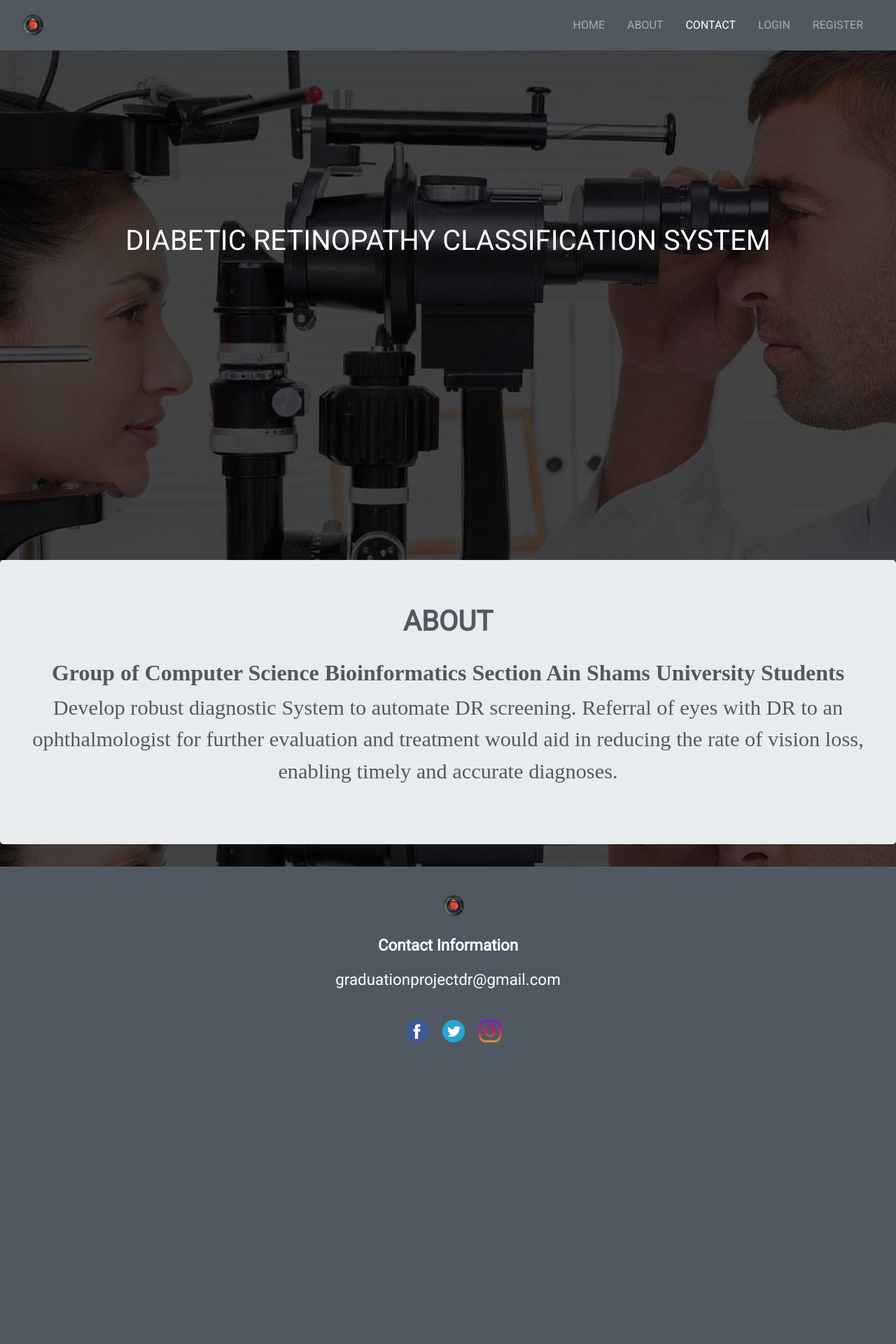
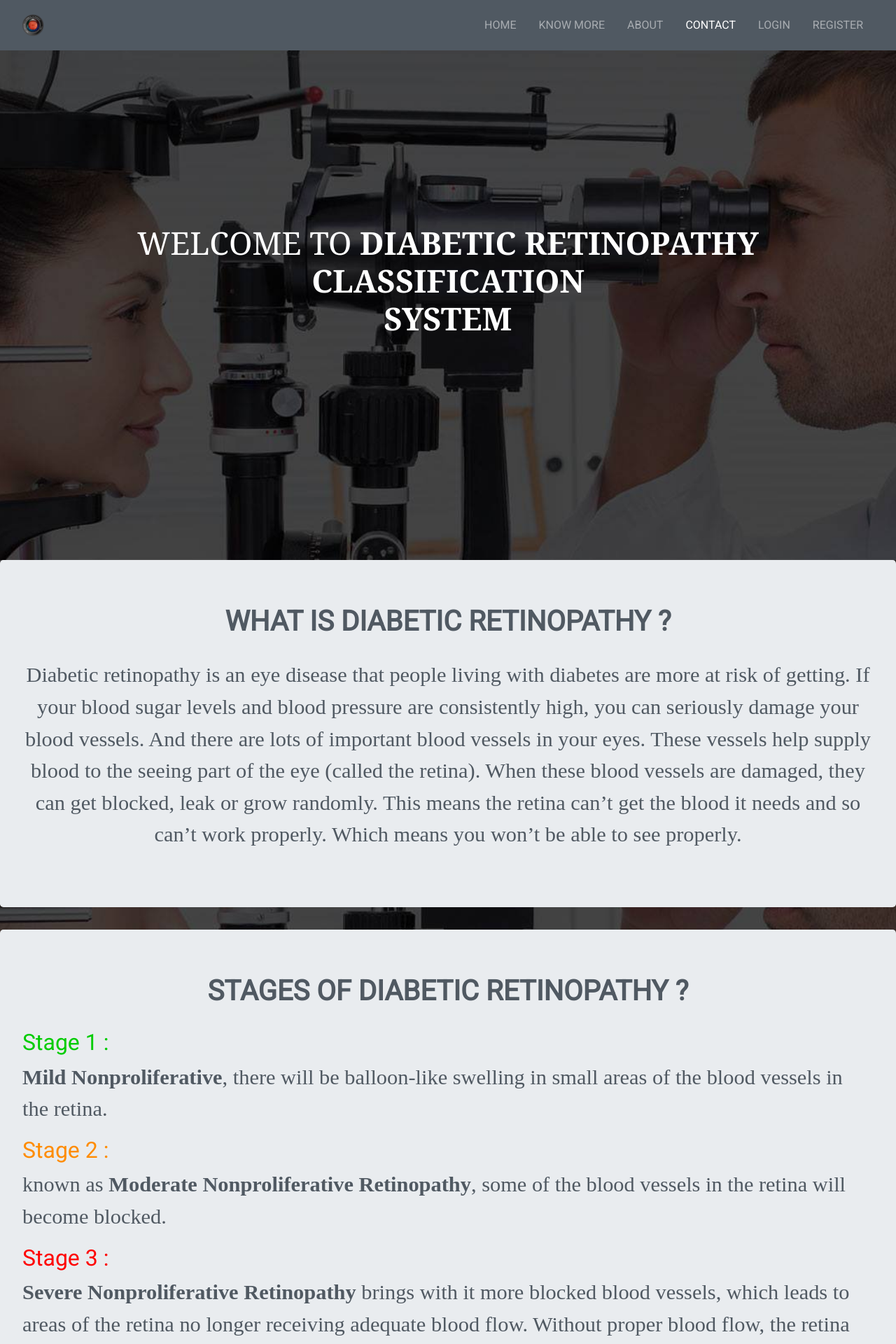
Before and after one commit to SherifEl-Aassar/DiabeticRetinopathyDetectionGP, a Django app: page / in a window 1280 px wide. Shown: the top 1920 px of the page at 70% size. Before the commit the page ends 1489 px from the top, so only its background shows below. Run offline with Django 3.2, Linux system fonts and the light colour scheme; some libraries are stand-ins or nearby versions.

Commit message:
Final Project Inshaa'allah

```diff
--- a/myapp/templates/myapp/Base.html
+++ b/myapp/templates/myapp/Base.html
@@ -47,9 +47,13 @@
                                 <a class="nav-link" href="{% url 'myapp:UserHome' user %}">HOME</a>
                             </li>
                             {% endif %}
+                             <li class="nav-link">
+                                <a class="nav-link" href="#More">Know More</a>
+                            </li>
                             <li class="nav-link">
                                 <a class="nav-link" href="#about">ABOUT</a>
                             </li>
+
                             <li class="nav-link">
                                 <a class="nav-link" href="#contact">CONTACT</a>
                             </li>
@@ -63,13 +67,12 @@
                             {% endif %}
                             {% if user.username != "" %}
                                 <li class="nav-link">
-									<a class="nav-link" href="{% url 'myapp:UserProfile' user %}" >{{ user.first_name }} {{ user.last_name }} </a>
+									<a class="nav-link" href="{% url 'myapp:UserProfile' user %}" >Welcome, {{ user.first_name }} {{ user.last_name }} </a>
 								</li>
                                 <form action="{% url 'myapp:logout' %}" method="post" role="form">
                                 {% csrf_token %}
                                 <li class="nav-link" >
                                     <a class="nav-link" href="{% url 'myapp:logout' %}" >Logout</a>
-                                    <!--<button type="submit" class="btn btn-info">Logout <i class="fas fa-sign-in ml-1"></i></button>-->
 								</li>
                                 </form>
                             {% endif %}
@@ -110,7 +113,7 @@
                 <div class="form-group">
                     <input type="password" name="password" class="form-control" placeholder="Enter Password">
                 </div>
-                <button type="submit" class="btn1"><i class="fas fa-sign-in-alt"></i>Login</button>
+                <button type="submit" class="btn1" style="margin-left: 120px;"><i class="fas fa-sign-in-alt"></i>Login</button>
             </form>
 
             <div class="col-12 forgot">
--- a/myapp/templates/myapp/Stage.html
+++ b/myapp/templates/myapp/Stage.html
@@ -20,7 +20,7 @@
                                                 {% if Stage == 1 %}
                                                 <p style="color:greenyellow; font-size: 1.5rem;">You have healthy retina ^_^</p>
                                                     <div class="col-12 already">
-                                                        <a target="_blank" href="https://www.topconhealth.com/diabetic-retinopathy-an-eye-disease-with-4-stages/" style="color: royalblue">Tips to maintain healthy eyes</a>
+                                                        <a target="_blank" href="https://www.diabetes.org.uk/guide-to-diabetes/complications/retinopathy/steps-you-can-take-to-avoid-retinopathy" style="color: royalblue">Tips to maintain healthy eyes</a>
                                                     </div>
                                                 {% elif Stage == 2 %}
                                                      <p style="color:red; font-size: 1.5rem;">Unfortunately, You're diseased :(</p>
--- a/myapp/templates/myapp/home page.html
+++ b/myapp/templates/myapp/home page.html
@@ -23,7 +23,7 @@
 			</div>
 			<!--- start landing page caption -->
 			<div class="caption center-block text-center">
-				<h3>Diabetic Retinopathy Classification System</h3>
+                <h3 style="font-family:Playfair Display, Georgia, Times New Roman, serif; font-size: 45px;"> Welcome to <strong>Diabetic Retinopathy Classification<br> System</strong></h3>
                 {% if user.username != '' %}
 				    <a class="btn btn-outline-light" data-toggle="modal" href="#modaluploadForm">Diagnose</a>
                 {% endif %}
@@ -85,13 +85,43 @@
 
 
 <!--- start about section -->
+    <div id="More">
+			<div class="jumbotron text-center">
+				<h1 class="headingg" ><strong>What is Diabetic Retinopathy ?</strong></h1>
+				<div class="row">
+					<div class="col-md-12 text-center">
+
+						<p>
+                            Diabetic retinopathy is an eye disease that people living with diabetes are more at risk of getting. If your blood sugar levels and blood pressure are consistently high, you can seriously damage your blood vessels.
+
+And there are lots of important blood vessels in your eyes. These vessels help supply blood to the seeing part of the eye (called the retina). When these blood vessels are damaged, they can get blocked, leak or grow randomly. This means the retina can’t get the blood it needs and so can’t work properly. Which means you won’t be able to see properly.
+						</p>
+					</div>
+				</div><!--- end of row-->
+			</div><!--- end of jumbtron-->
+		</div> <!---enf of the about section-->
+
+    <div id="Stages">
+			<div class="jumbotron text-center">
+				<h1 class="headingg" ><strong>Stages of Diabetic Retinopathy ?</strong></h1>
+				<div class="row">
+					<div class="col-md-12 text-center" >
+                        <h2 style="text-align: left; color: #00cc00">Stage 1 :</h2> <p style="text-align: left"><strong>Mild Nonproliferative</strong>, there will be balloon-like swelling in small areas of the blood vessels in the retina.</p>
+                        <h2 style="text-align: left; color: darkorange">Stage 2 :</h2> <p style="text-align: left"> known as <strong> Moderate Nonproliferative Retinopathy</strong>, some of the blood vessels in the retina will become blocked.</p>
+                        <h2 style="text-align: left; color: red">Stage 3 :</h2> <p style="text-align: left"><strong>Severe Nonproliferative Retinopathy</strong> brings with it more blocked blood vessels, which leads to areas of the retina no longer receiving adequate blood flow. Without proper blood flow, the retina can’t grow new blood vessels to replace the damaged ones.</p>
+					    <h2 style="text-align: left; color: darkred;">Stage 4 :</h2> <p style="text-align: left">The fourth and final stage is known as <strong> Proliferative Retinopathy</strong>. This is the advanced stage of the disease. Additional new blood vessels will begin to grow in the retina, but they will be fragile and abnormal. Because of this, they can leak blood which will lead to vision loss and possibly blindness.</p>
+                    </div>
+				</div><!--- end of row-->
+			</div><!--- end of jumbtron-->
+		</div> <!---enf of the about section-->
+
 		<div id="about">
 			<div class="jumbotron text-center">
-				<h1 class="headingg"><strong>ABOUT</strong></h1>
+				<h1 class="headingg" ><strong>ABOUT</strong></h1>
 				<div class="row">
 					<div class="col-md-12 text-center">
-						<h3><strong>Group of Computer Science  Bioinformatics Section Ain Shams University Students</strong></h3>
-						<p>Develop robust diagnostic System to automate DR screening. Referral of eyes with DR to an ophthalmologist for further evaluation and treatment would aid in reducing the rate of vision loss, enabling timely and accurate diagnoses.
+						<h3><strong>A Group of Computer Science  Bioinformatics Section Ain Shams University Students</strong></h3>
+						<p>Developed a diagnostic System to automate DR screening. Referral of eyes with DR to an ophthalmologist for further evaluation and treatment would aid in reducing the rate of vision loss, enabling timely and accurate diagnoses.
 						</p>
 					</div>
 				</div><!--- end of row-->
--- a/myapp/views.py
+++ b/myapp/views.py
@@ -50,23 +50,6 @@ class Registration(CustomUserCreationForm, View):
             return redirect('myapp:UserHome', user.username)
         else:
             return render(request, self.template_name)
-
-
-class Login(View):
-    template_name = 'myapp/home page.html'
-    form = AuthenticationForm()
-
-    def post(self, request):
-        self.form = AuthenticationForm(data=request.POST)
-        if self.form.is_valid():
-            user = self.form.get_user()
-            login(request, user)
-            return render(request, self.template_name, {'form': self.form}, {'user': user})
-        else:
-            return render(request, self.template_name, {'form': self.form}, {'user': ""})
-
-    def get(self, request):
-        return render(request, self.template_name, {})
 
 
 class Logout(View):
```
Also changed, not shown: myapp/templates/myapp/reg.html (+30 -6 lines), db.sqlite3, media/00_left_mblfQBY.jpg (added), media/10_left_WE54OzK.jpeg (added), media/10_left_z0f20Iz.jpeg (added).
